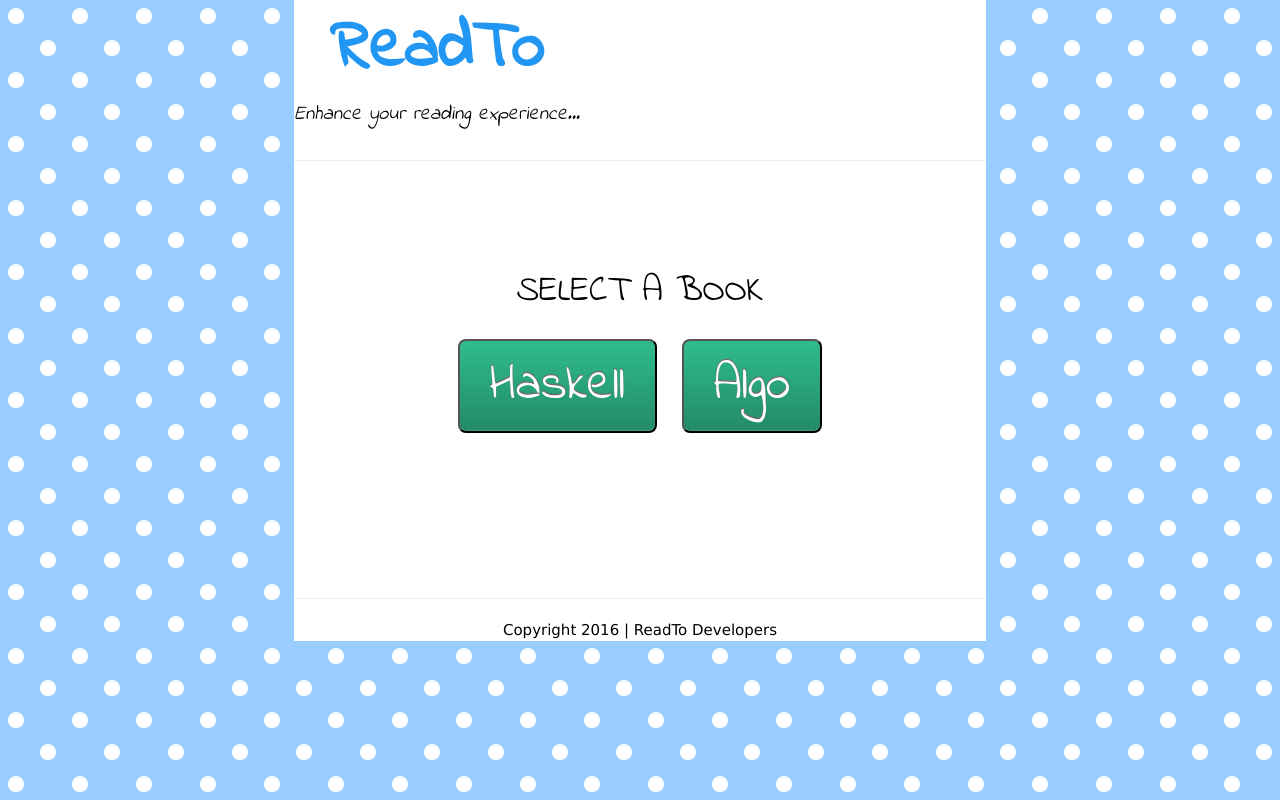
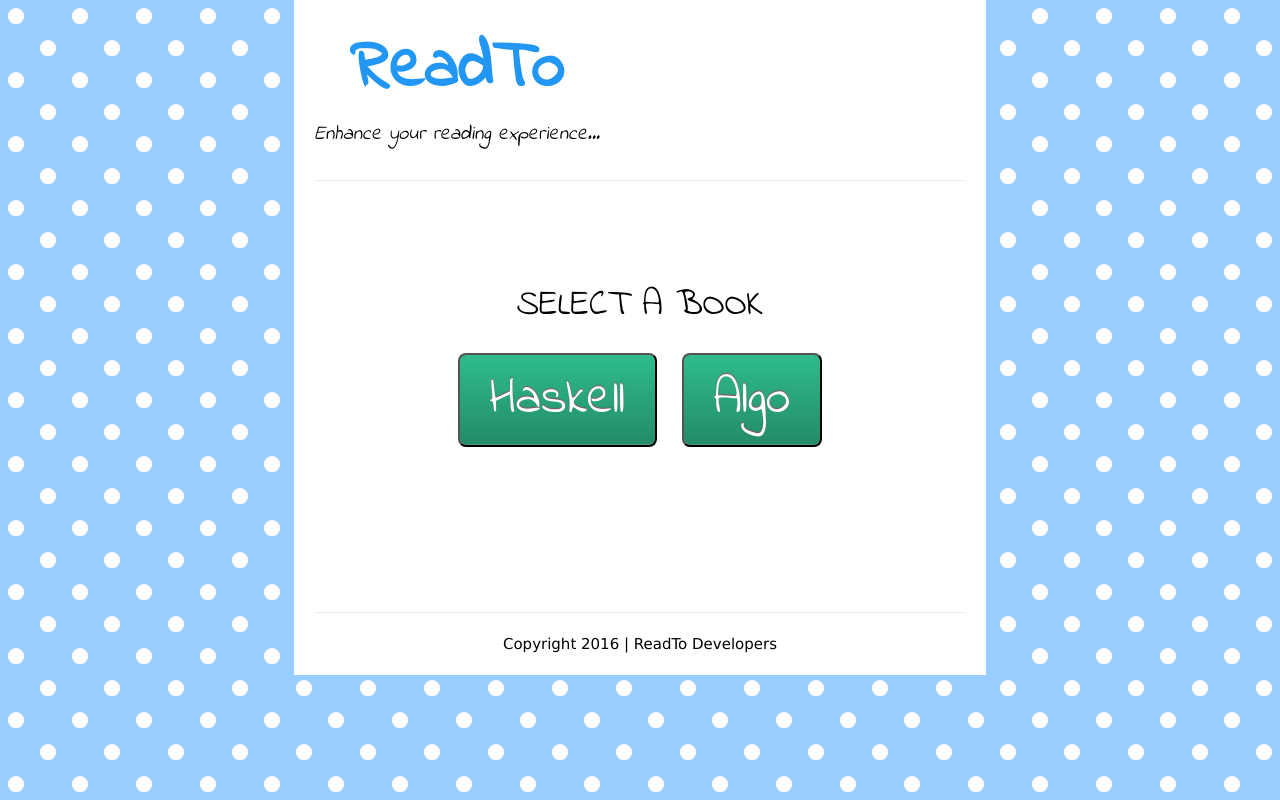
Before and after one commit to TIRREADTOTEAM/readto, a PHP site: page /loadallpdfs.html in a window 1280 px wide. Run offline with PHP 8.4, Linux system fonts and the light colour scheme; some libraries are stand-ins or nearby versions.

Commit message:
minor change

```diff
--- a/css/style.css
+++ b/css/style.css
@@ -8,7 +8,7 @@ body{
 	width:54%;
 	margin:auto;
 	background: white;
-    /*padding-left: 20px;*/
+    padding: 20px;
     text-align: center;
 }
 #container1{
```
